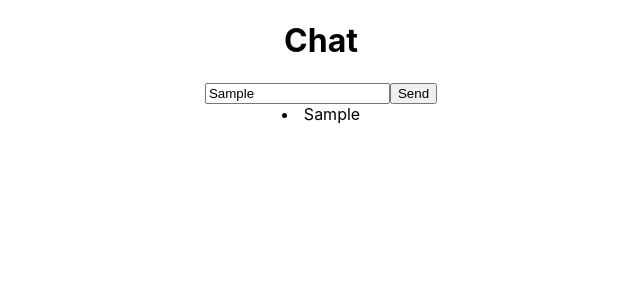
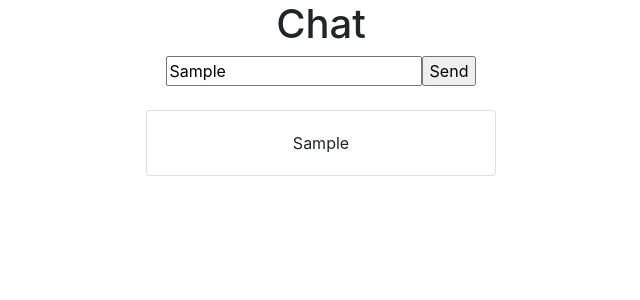
Before and after one commit to dewinterjack/chatter, a React (Create React App) app: page / in a window 1280 px wide. Both pictures are taken after typing "Sample" into the empty fields and a click on the input "Send". Shown: the top 300 px of the page, without its empty margins (319-959 px from the left). Built offline with nearby package versions, Linux system fonts and the light colour scheme.

Commit message:
Add some bootstrap magic

```diff
--- a/package.json
+++ b/package.json
@@ -11,10 +11,13 @@
     "@types/react": "^16.9.23",
     "@types/react-dom": "^16.9.5",
     "@types/react-redux": "^7.1.7",
+    "@types/reactstrap": "^8.4.2",
+    "bootstrap": "^4.4.1",
     "react": "^16.13.0",
     "react-dom": "^16.13.0",
     "react-redux": "^7.2.0",
     "react-scripts": "3.4.0",
+    "reactstrap": "^8.4.1",
     "redux": "^4.0.5",
     "redux-devtools-extension": "^2.13.8",
     "tslint": "^6.1.0",
--- a/src/App.tsx
+++ b/src/App.tsx
@@ -1,11 +1,20 @@
 import React from "react";
 import "./App.css";
+import { Container, Row, Col } from "reactstrap";
 import Chat from "./components/Chat";
 
 function App() {
   return (
     <div className="App">
-      <Chat />
+      <Container>
+        <Row xs="3">
+          <Col></Col>
+          <Col>
+            <Chat />
+          </Col>
+          <Col></Col>
+        </Row>
+      </Container>
     </div>
   );
 }
--- a/src/components/Chat.tsx
+++ b/src/components/Chat.tsx
@@ -3,13 +3,21 @@ import { RootState } from "../store/index";
 import { connect } from "react-redux";
 import React, { useState } from "react";
 import { Message } from "../store/chat/types";
+import { Card, CardBody, CardText } from "reactstrap";
 
 function Chat(props: any) {
   const [message, setMessage] = useState("");
 
   const messageList = () =>
     props.messages.map((message: Message) => (
-      <li key={message.timestamp}>{message.message}</li>
+      <div>
+        <br />
+        <Card>
+          <CardBody>
+            <CardText>{message.message}</CardText>
+          </CardBody>
+        </Card>
+      </div>
     ));
 
   const handleChange = (e: any) => setMessage(e.currentTarget.value);
@@ -25,7 +33,7 @@ function Chat(props: any) {
         <input type="text" onChange={handleChange} />
         <input type="submit" value="Send" />
       </form>
-      <div>{messageList()}</div>
+      {messageList()}
     </div>
   );
 }
--- a/src/index.tsx
+++ b/src/index.tsx
@@ -1,6 +1,7 @@
 import React from "react";
 import ReactDOM from "react-dom";
 import "./index.css";
+import "bootstrap/dist/css/bootstrap.min.css";
 import App from "./App";
 import * as serviceWorker from "./serviceWorker";
 import { Provider } from "react-redux";
```
Also changed, not shown: 1 other file (tests, documents, lock files or other folders).
